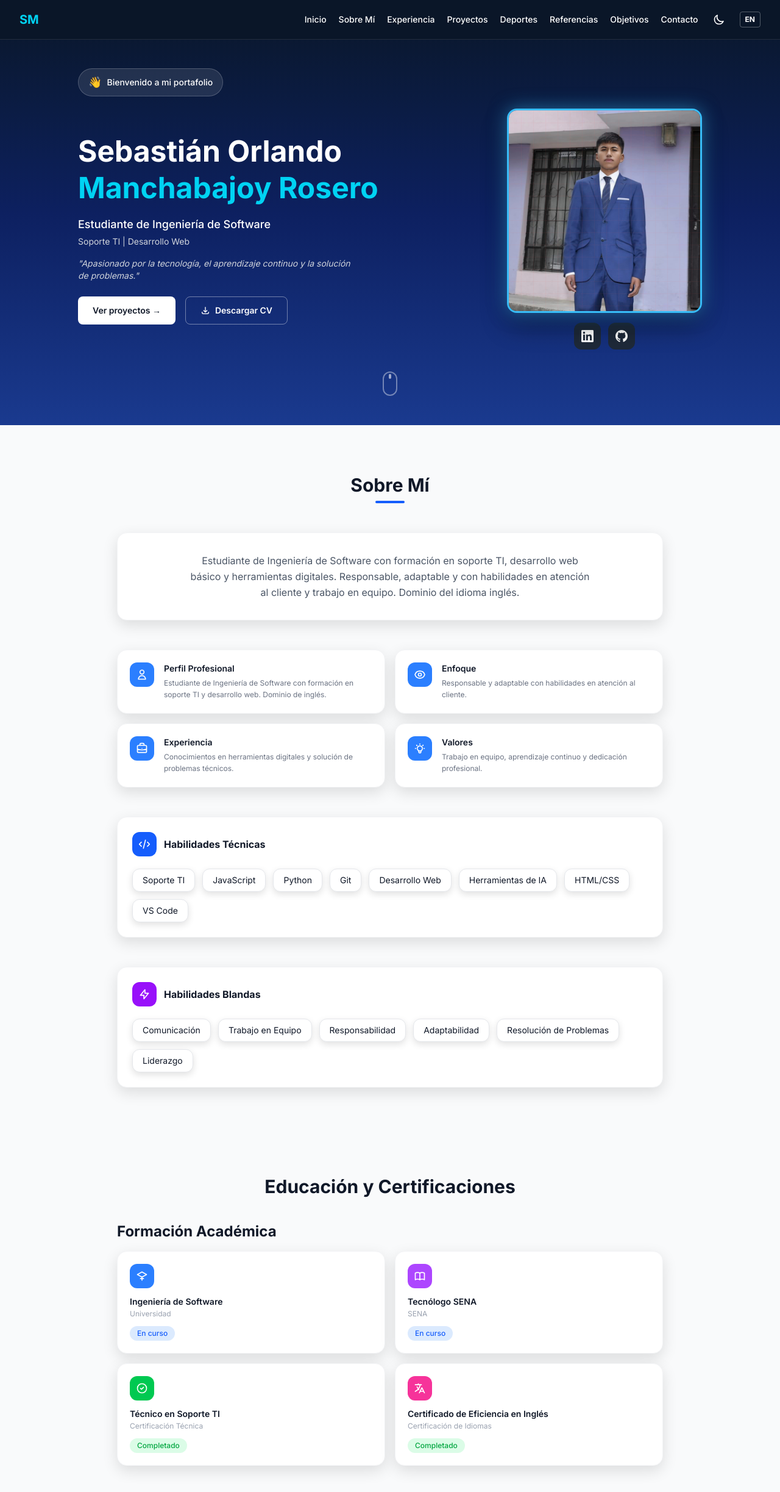
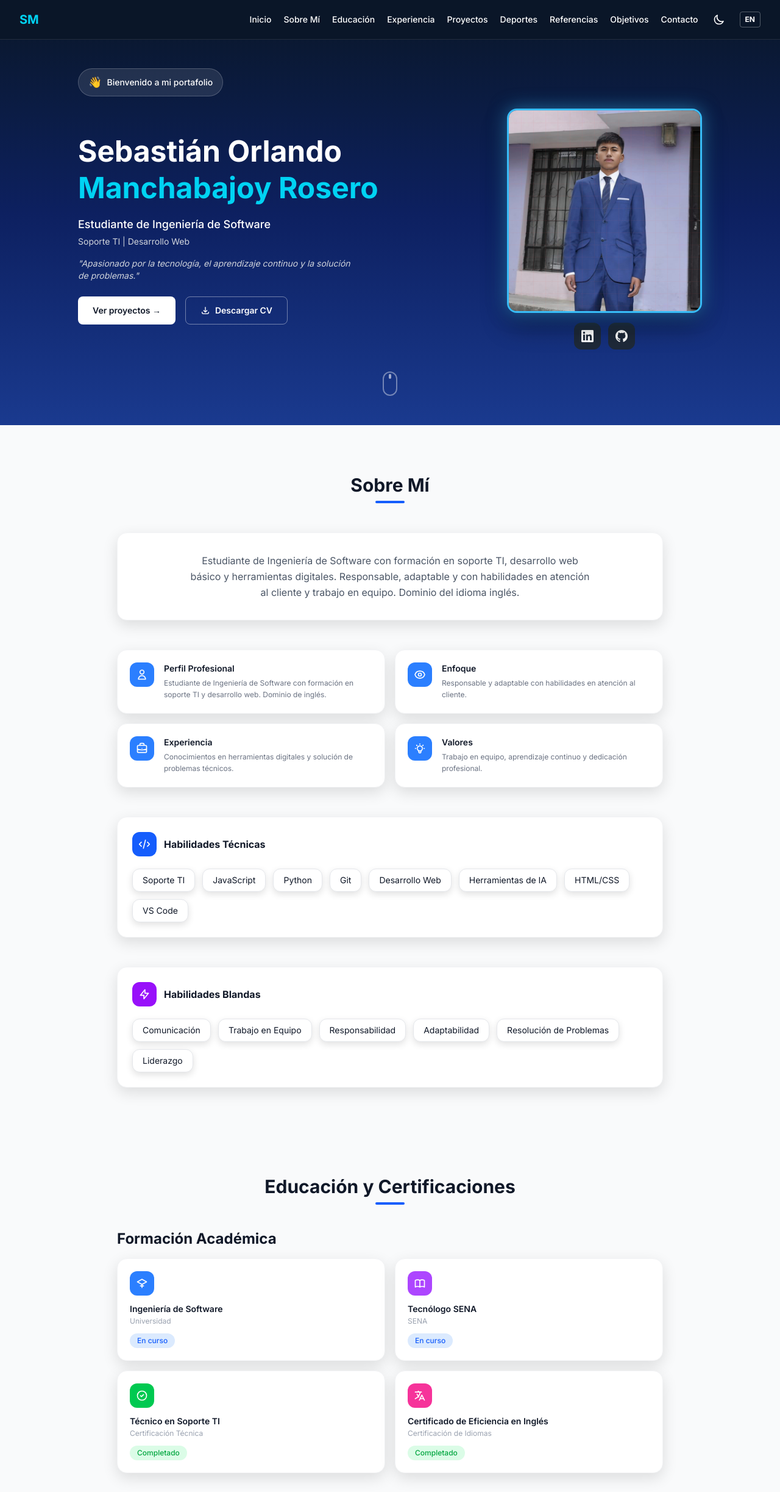
Before and after one commit to SebastianRosero16/Portafolio, a Next.js app: page / in a window 1280 px wide. Shown: the top 2446 px of the page at 61% size. Built offline with nearby package versions, Linux system fonts and the light colour scheme.

Commit message:
feat: agregar Educacion al navbar y barra azul al titulo

```diff
--- a/components/Education.tsx
+++ b/components/Education.tsx
@@ -62,6 +62,7 @@ export default function Education() {
       <div className="max-w-4xl mx-auto flex flex-col gap-10">
         <div className="text-center">
           <h2 className="text-3xl font-bold text-gray-900">{t("education.title")}</h2>
+          <div className="mt-2 mx-auto w-12 h-1 bg-blue-600 rounded-full" />
         </div>
         <div>
           <h3 className="text-2xl font-bold text-gray-900 mb-4">{t("education.academic")}</h3>
--- a/components/Navbar.tsx
+++ b/components/Navbar.tsx
@@ -6,6 +6,7 @@ import { useApp } from "@/context/AppContext";
 const navKeys = [
   { key: "nav.home", href: "#inicio" },
   { key: "nav.about", href: "#sobre-mi" },
+  { key: "nav.education", href: "#educacion" },
   { key: "nav.experience", href: "#experiencia" },
   { key: "nav.projects", href: "#proyectos" },
   { key: "nav.sports", href: "#deportes" },
--- a/context/AppContext.tsx
+++ b/context/AppContext.tsx
@@ -19,6 +19,7 @@ const translations: Record<Language, Record<string, string>> = {
     // Navbar
     "nav.home": "Inicio",
     "nav.about": "Sobre Mí",
+    "nav.education": "Educación",
     "nav.experience": "Experiencia",
     "nav.projects": "Proyectos",
     "nav.sports": "Deportes",
@@ -193,6 +194,7 @@ const translations: Record<Language, Record<string, string>> = {
     // Navbar
     "nav.home": "Home",
     "nav.about": "About Me",
+    "nav.education": "Education",
     "nav.experience": "Experience",
     "nav.projects": "Projects",
     "nav.sports": "Sports",
```
